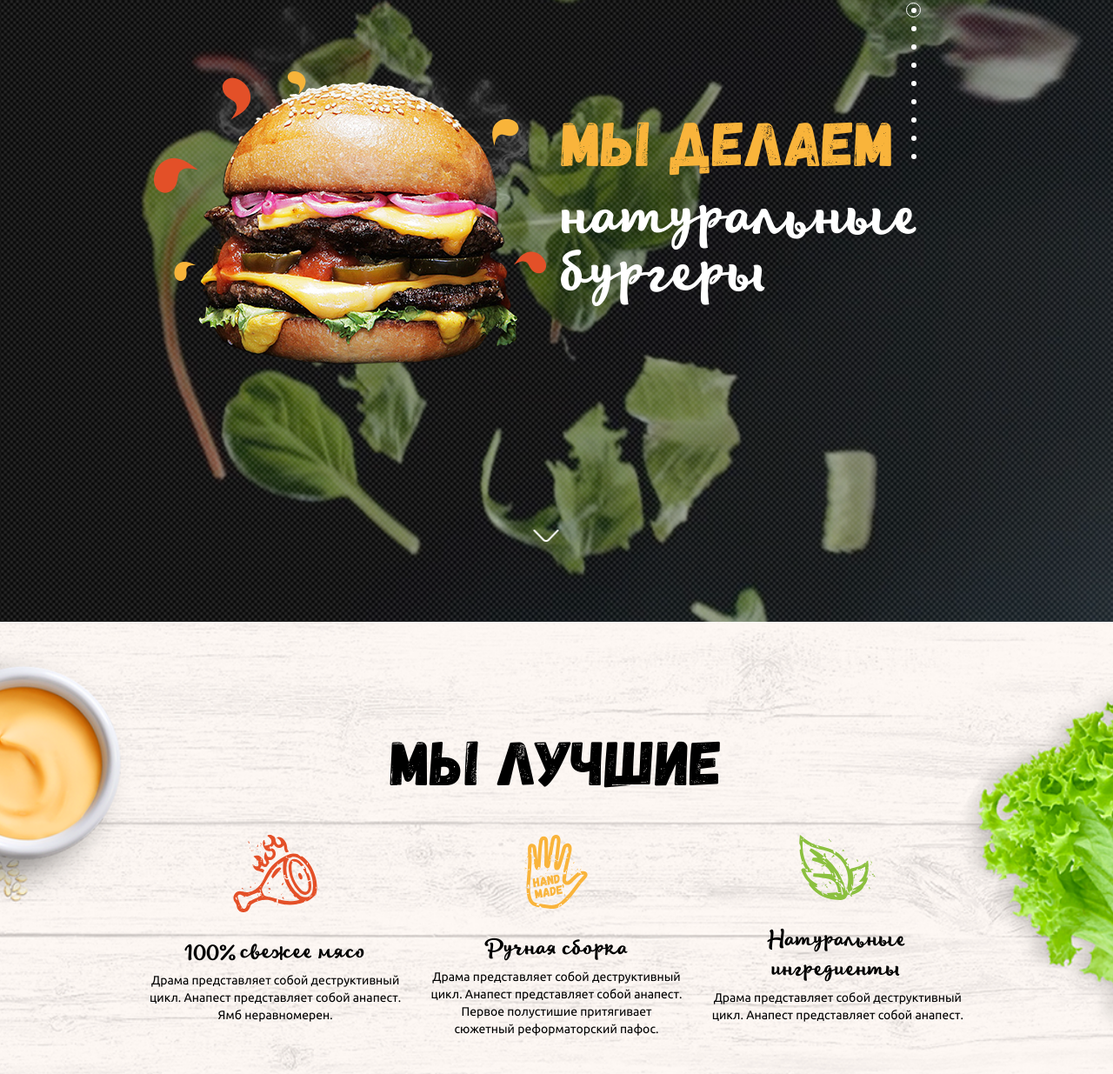
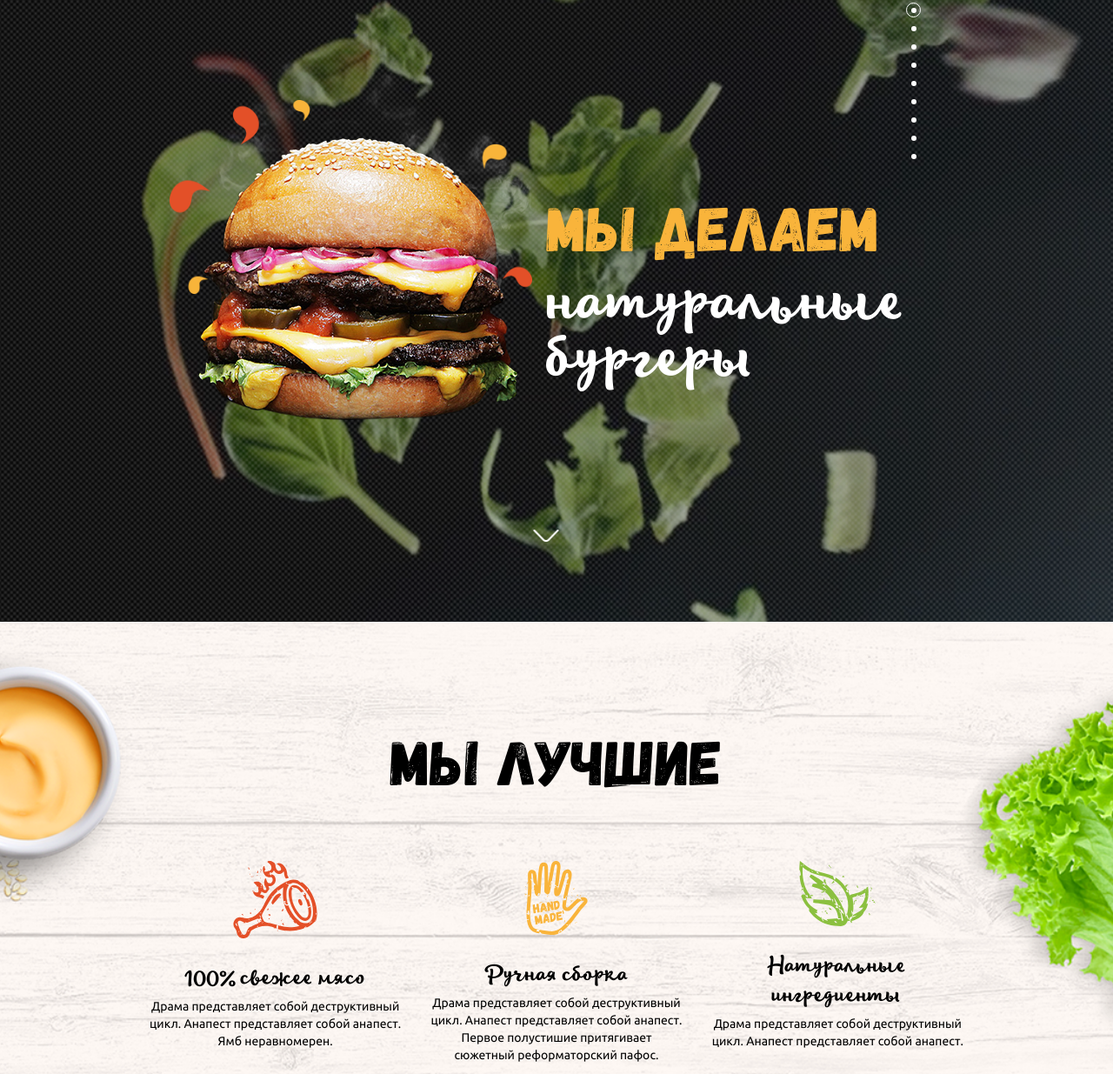
Before and after one commit to IrinaKryukova/Burgers, a plain HTML site: page index.html in a window 1280 px wide. Shown: the part 85-1320 px from the top of the page at 87% size. Drawn offline with Linux system fonts and the light colour scheme.

Commit message:
Correction by comments

```diff
--- a/css/blocks/advantage.scss
+++ b/css/blocks/advantage.scss
@@ -1,3 +1,4 @@
+
 .advantages {
     width: 100%;
     display: flex;
@@ -5,6 +6,11 @@
     align-items: center;
     background: url(advantages_img/bg.png) center center/cover no-repeat;
     padding: 7.0625rem 4.375rem;
+}
+.advantages__container {
+    display: flex;
+    flex-direction: column;
+    align-items: center;
 }
 .advantages__title {
     display: flex;
@@ -17,13 +23,24 @@
     display: flex;
     flex-direction: row;
     justify-content: space-around;
+    @include phones {
+        flex-direction: column;
+    }
 }
 .advantage__item {
     text-align: center;
     max-width: 30%;
+    @include phones {
+        display: flex;
+        flex-direction: row;
+        max-width: 95%;
+        text-align: left;
+        margin-bottom: 1.5rem;
+    }
 }
 .advantage__img {
     margin-bottom: 1.4375rem;
+    min-width: 30%;
 }
 
 .icon-meat {
--- a/css/blocks/nav.scss
+++ b/css/blocks/nav.scss
@@ -59,6 +59,9 @@
     top: 5.5rem;
     right: 17%;
     z-index: 5;
+    @include tablets {
+        display: none;
+    }
 }
 .nav-scroll {
     width: 100%;
--- a/css/blocks/promo.scss
+++ b/css/blocks/promo.scss
@@ -11,6 +11,7 @@
 }
 .promo__container {
     display: flex;
+    align-items: center;
     @include tablets {
         flex-direction: column;
         align-items: center;
@@ -21,7 +22,8 @@
 .promo__img {
     position: relative;
     text-align: center;
-    min-width: 28.1875rem;
+    margin-bottom: 7rem;
+    /*min-width: 28.1875rem;*/
     z-index: 3;
     @include tablets {
         /*min-width: 33rem;*/
@@ -35,9 +37,9 @@
     width: 100%;
     height: 100%;
     background: url(main_img/drops.png) no-repeat;
+    background-size: contain;
 }
 .promo__desc {
-    margin-top: 7.5625rem;
     max-width: 25.9375rem;
     @include tablets {
         margin-top: 2rem;
--- a/index.html
+++ b/index.html
@@ -102,7 +102,11 @@
                     </div>
                 </section>
                 <section class="section advantages">
+                    <div class="container advantages__container">
+                        <div class="advantages__title">
                             <h2 class="advantages__title">Мы лучшие</h2>
+                        </div>
+                        <div class="advantages__list">
                             <ul class="advantages__list advantage">
                                 <li class="advantage__item">
                                     <div class="advantage__img">
@@ -110,11 +114,13 @@
                                             <use xlink:href="./sprite.svg#meat"></use>
                                         </svg>
                                     </div>
+                                    <div class="advantage__content">
                                             <h4 class="advantage__title">100% свежее мясо</h4>
                                             <p class="advantage__desc">
                                                 Драма представляет собой деструктивный цикл.
                                                 Анапест представляет собой анапест. Ямб неравномерен.
                                             </p>
+                                    </div>
                                 </li>
                                 <li class="advantage__item">
                                     <div class="advantage__img">
@@ -122,12 +128,14 @@
                                             <use xlink:href="./hand.svg#hand"></use>
                                         </svg>
                                     </div>
+                                    <div class="advantage__content">
                                         <h4 class="advantage__title">Ручная сборка</h4>
                                         <p class="advantage__desc">
                                                 Драма представляет собой деструктивный цикл.
                                                 Анапест представляет собой анапест.
                                                 Первое полустишие притягивает сюжетный реформаторский пафос.
                                         </p>
+                                    </div>
                                 </li>
                                 <li class="advantage__item">
                                     <div class="advantage__img">
@@ -135,13 +143,17 @@
                                             <use xlink:href="./sprite.svg#natural"></use>
                                         </svg>
                                     </div>
+                                    <div class="advantage__content">
                                         <h4 class="advantage__title">Натуральные ингредиенты</h4>
                                         <p class="advantage__desc">
                                                 Драма представляет собой деструктивный цикл.
                                                 Анапест представляет собой анапест.
                                         </p>
+                                    </div>
                                 </li>
                             </ul>
+                        </div>
+                    </div>
                 </section>
                 <section class="section team">
                     <div class="container team__container">
```
Also changed, not shown: main.css, 1 other file. Lines whose indentation alone changed are shown as unchanged.
